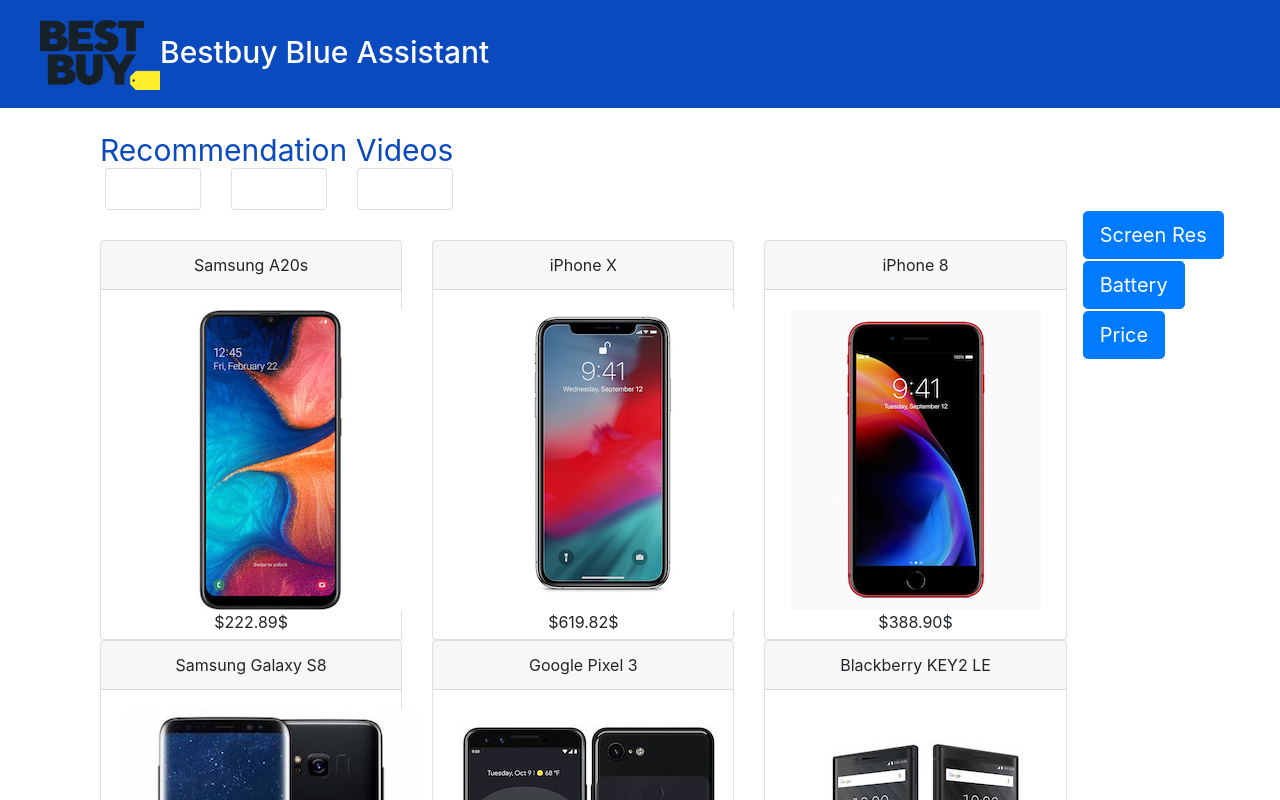
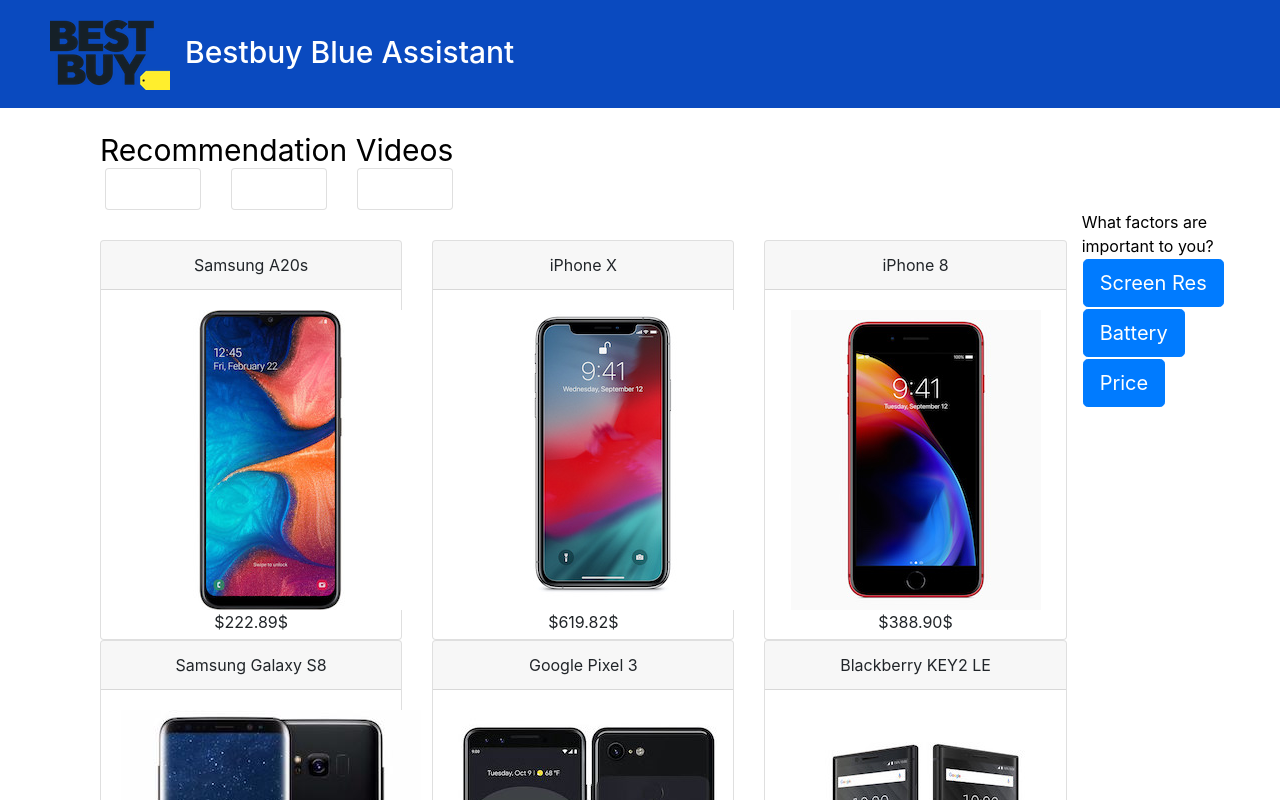
Before and after one commit to ivansong3/Bestbuy, a React (Create React App) app: page / in a window 1280 px wide. Shown: the top 800 px of the page. Built offline with nearby package versions, Linux system fonts and the light colour scheme.

Commit message:
UI more updates

```diff
--- a/src/App.js
+++ b/src/App.js
@@ -96,7 +96,7 @@
         <Container fluid style={{paddingRight: "50 px", paddingLeft: "50 px", width: "100%"}}>
           <Row style={{ height: "50 px", backgroundColor: '#0A4ABF'}}>
             <h1 className="title">
-              <img className='logo' src={BestBuy} alt=''/>
+              <img className='logo' style={{paddingRight: "15px"}} src={BestBuy} alt=''/>
               Bestbuy Blue Assistant
             </h1>
           </Row>
@@ -130,6 +130,7 @@
             <Col style={{position: 'sticky', float: "right"}} xs={2}>
             <table style={{paddingLeft: "40px"}}>
               <tbody>
+                <body style={{color: "black"}}>What factors are important to you?</body>
                 <tr>
                   <td>
                     <PriorityButton description='Screen Res' value={5} turnButtonOn={this.turnButtonOn} turnButtonOff={this.turnButtonOff} style={{paddingLeft: "0px"}}></PriorityButton>
--- a/src/style.css
+++ b/src/style.css
@@ -5,13 +5,14 @@
     Color: #ffffff;
     font-size: 30px;
     height: 100px;
+    margin-left: 10px;
 }
 
 .subtitle {
     padding-left: 40px;
     padding-top: 20px;
     padding-bottom: 40px;
-    Color: #0A4ABF;
+    Color: black;
     font-size: 30px;
     height: 50px;
     margin-left: 60px;
```
